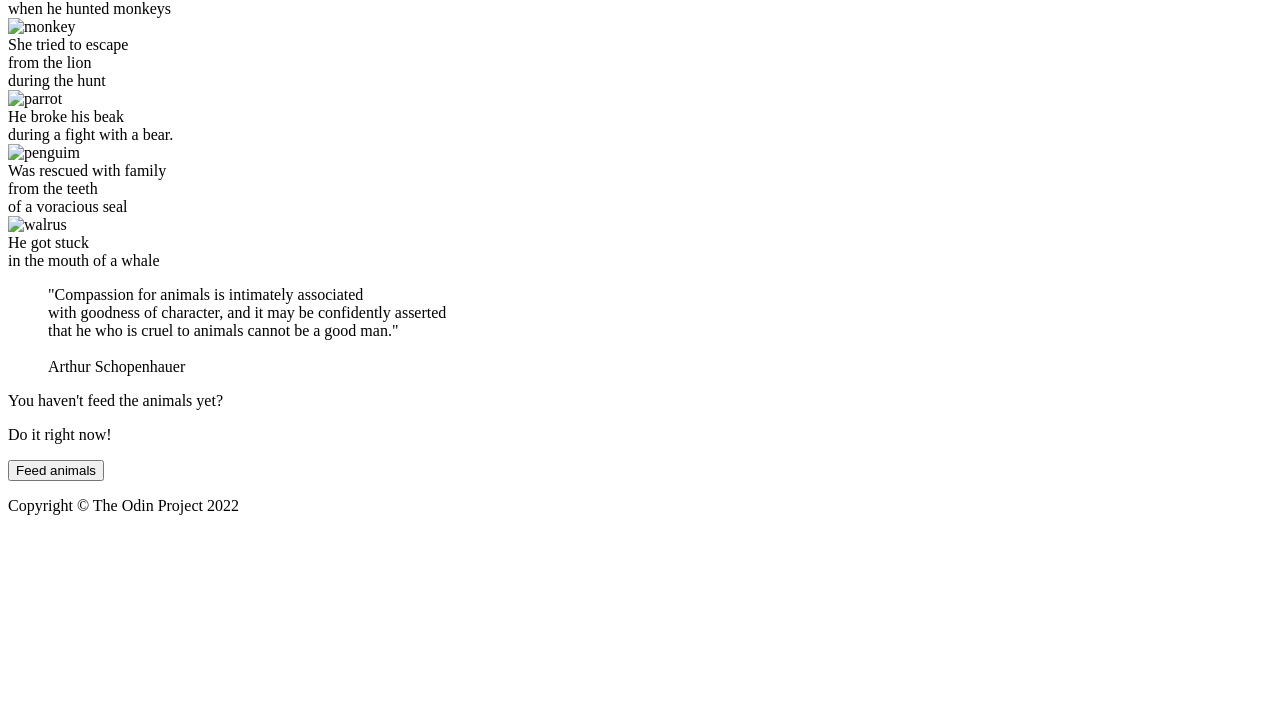
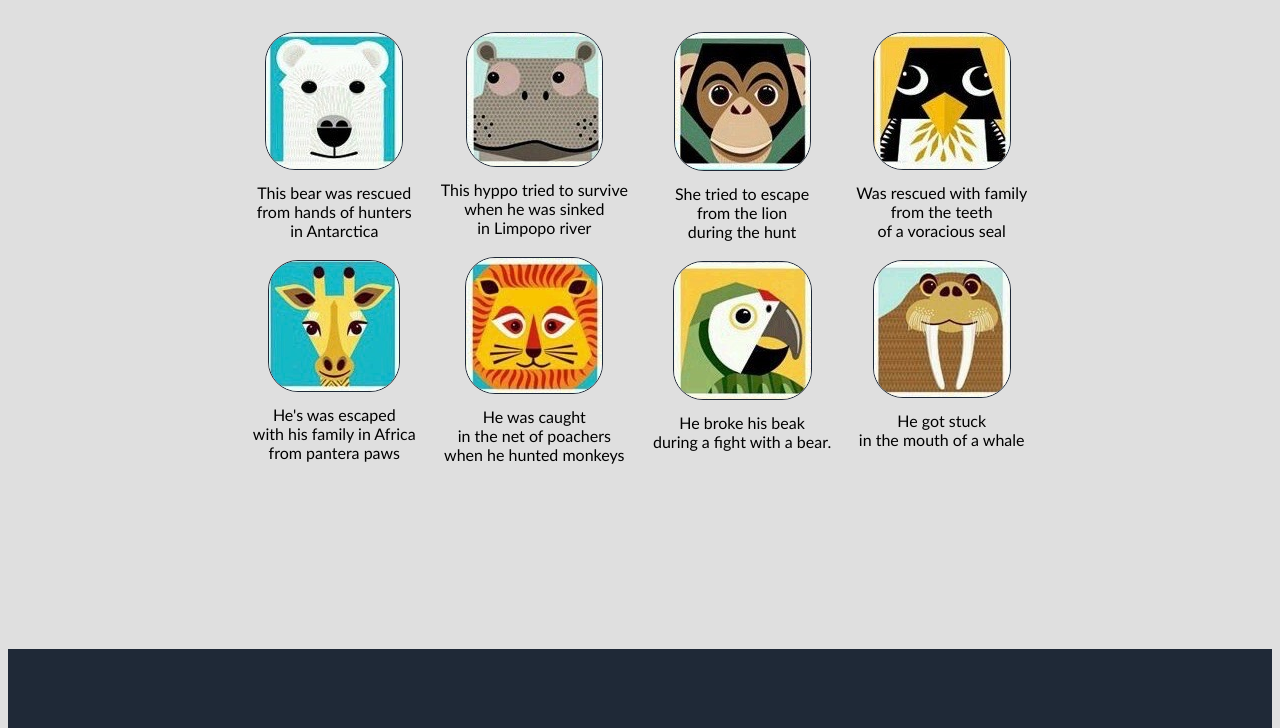
Before and after one commit to tzheleee/landing-page, a plain HTML site: page index.html in a window 1280 px wide. Shown: the part 655-1383 px from the top of the page. Before the commit the page ends 1186 px from the top, so only its background shows below. Drawn offline with Linux system fonts and the light colour scheme; the site is published under a folder, as on GitHub Pages, so addresses that start at the root find nothing.

Commit message:
Fixed problems with css

```diff
--- a/index.html
+++ b/index.html
@@ -4,7 +4,7 @@
     <meta charset="UTF-8">
     <meta http-equiv="X-UA-Compatible" content="IE=edge">
     <meta name="viewport" content="width=device-width, initial-scale=1.0">
-    <link rel="stylesheet" href="/style.css">
+    <link rel="stylesheet" href="style.css">
     <title>Little Zoo</title>
 </head>
 <body>
@@ -25,7 +25,7 @@
                 <button class="btn-feed" id="btn-feed">Feed animals</button>
                 </div>
 
-                <div> <img src="/img/animals3.jpeg" alt="zoo" width="250px" height="350px"></div>
+                <div> <img src="img/animals3.jpeg" alt="zoo" width="250px" height="350px"></div>
             </div>
         </div>
 
@@ -33,41 +33,41 @@
         <div class="animals">
             <div class="animals-info">
                 <div >
-                    <img class="img-animals" src="/img/bear.jpg" alt="bear">
+                    <img class="img-animals" src="img/bear.jpg" alt="bear">
                     <div class="text">This bear was rescued <br>from hands of hunters <br>in Antarctica</div>
                 </div>
                 <div>
-                    <img class="img-animals" src="/img/girafe.jpg" alt="girafe">
+                    <img class="img-animals" src="img/girafe.jpg" alt="girafe">
                     <div class="text">He's was escaped <br>with his family in Africa <br>from pantera paws </div>
                 </div>
             </div>
             <div class="animals-info">
                 <div>
-                    <img class="img-animals" src="/img/hyppo.jpg" alt="hyppo">
+                    <img class="img-animals" src="img/hyppo.jpg" alt="hyppo">
                     <div class="text">This hyppo tried to survive <br>when he was sinked <br>in Limpopo river</div>
                 </div>
                 <div>
-                    <img class="img-animals" src="/img/lion.jpg" alt="lion">
+                    <img class="img-animals" src="img/lion.jpg" alt="lion">
                     <div class="text">He was caught <br>in the net of poachers <br>when he hunted monkeys </div>
                 </div>
             </div>
             <div class="animals-info">
                 <div>
-                    <img class="img-animals" src="/img/monkey.jpg" alt="monkey">
+                    <img class="img-animals" src="img/monkey.jpg" alt="monkey">
                     <div class="text">She tried to escape <br>from the lion<br> during the hunt </div>
                 </div>
                 <div>
-                    <img class="img-animals" src="/img/parrot.jpg" alt="parrot">
+                    <img class="img-animals" src="img/parrot.jpg" alt="parrot">
                     <div class="text">He broke his beak <br>during a fight with a bear.</div>
                 </div>
             </div>
             <div class="animals-info">
                 <div>
-                    <img class="img-animals" src="/img/penguim.jpg" alt="penguim">
+                    <img class="img-animals" src="img/penguim.jpg" alt="penguim">
                     <div class="text">Was rescued with family<br> from the teeth <br>of a voracious seal </div>
                 </div>
                 <div>
-                    <img class="img-animals" src="/img/walrus.jpg" alt="walrus">
+                    <img class="img-animals" src="img/walrus.jpg" alt="walrus">
                     <div class="text">He got stuck <br>in the mouth of a whale</div>
                 </div>
             </div>
@@ -92,7 +92,6 @@
             <div>
                 <button class="btn-feed" id="btn-feed2" >Feed animals</button>
             </div>
-
         </div>
         <div class="footer">
             <p>Copyright © The Odin Project 2022</p>
```
